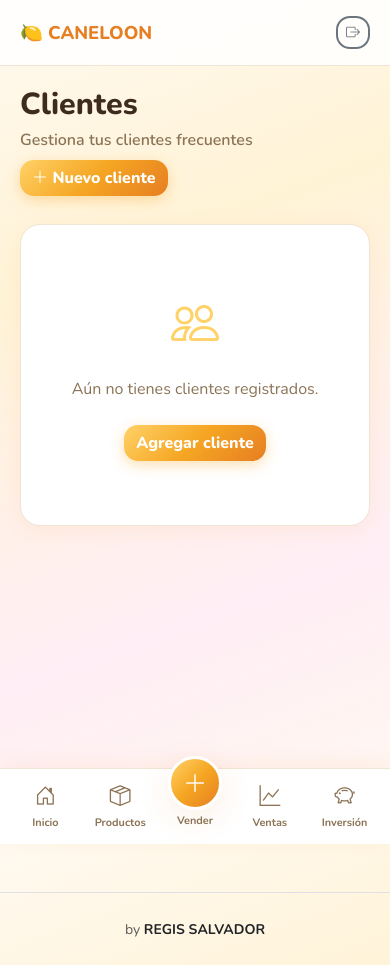
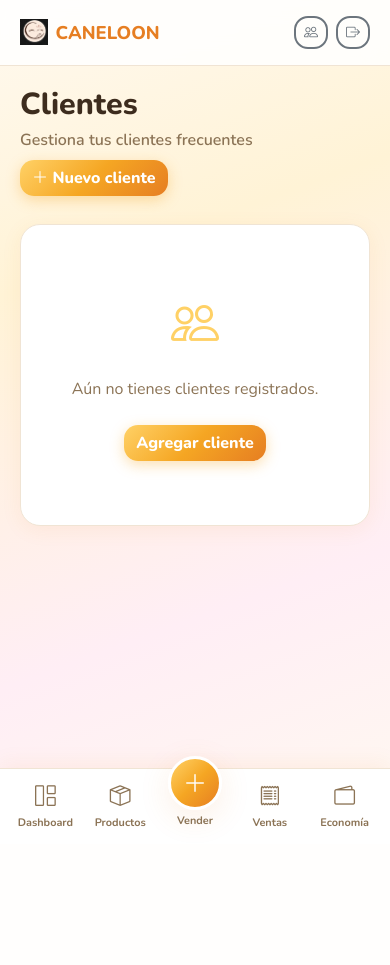
Before and after one commit to Ing-Regis-Jr/Caneloon, a Flask app: page /clientes/ in a window 390 px wide. After the commit the page ends 826 px from the top, so only its background shows below. Run offline with Flask 3, Linux system fonts and the light colour scheme; a user stored in the database is signed in.

Commit message:
Unificacion version celular y pc, correciones visuales(logo, iconos, side var)

```diff
--- a/app/config.py
+++ b/app/config.py
@@ -6,7 +6,7 @@ MONEDA_SIMBOLO = "Bs."
 
 
 class Config:
-    SECRET_KEY = os.environ.get("SECRET_KEY", "dulce-limon-dev-key-change-in-production")
+    SECRET_KEY = os.environ.get("SECRET_KEY", "caneloon-dev-key-change-in-production")
     SQLALCHEMY_DATABASE_URI = f"sqlite:///{os.path.join(BASE_DIR, 'database.db')}"
     SQLALCHEMY_TRACK_MODIFICATIONS = False
     STOCK_BAJO_UMBRAL = STOCK_BAJO_UMBRAL
--- a/app/static/css/style.css
+++ b/app/static/css/style.css
@@ -20,9 +20,25 @@
   --radius-sm: 14px;
   --shadow: 0 4px 20px rgba(230, 126, 34, 0.08);
   --shadow-lg: 0 8px 32px rgba(230, 126, 34, 0.12);
-    --gradient-primary: linear-gradient(135deg, #ffd166 0%, #f5a623 50%, #e67e22 100%);
-    --gradient-sidebar: linear-gradient(180deg, #fff9f0 0%, #fff3d6 40%, #ffe8b8 100%);
-    --gradient-page: linear-gradient(160deg, #fff9f0 0%, #fff3d6 30%, #ffeef5 70%, #fff9f0 100%);
+  --gradient-primary: linear-gradient(
+    135deg,
+    #ffd166 0%,
+    #f5a623 50%,
+    #e67e22 100%
+  );
+  --gradient-sidebar: linear-gradient(
+    180deg,
+    #fff9f0 0%,
+    #fff3d6 40%,
+    #ffe8b8 100%
+  );
+  --gradient-page: linear-gradient(
+    160deg,
+    #fff9f0 0%,
+    #fff3d6 30%,
+    #ffeef5 70%,
+    #fff9f0 100%
+  );
 }
 
 * {
@@ -326,7 +342,11 @@ body {
   position: absolute;
   width: 300px;
   height: 300px;
-    background: radial-gradient(circle, rgba(255, 209, 102, 0.4) 0%, transparent 70%);
+  background: radial-gradient(
+    circle,
+    rgba(255, 209, 102, 0.4) 0%,
+    transparent 70%
+  );
   top: -80px;
   right: -80px;
   border-radius: 50%;
@@ -337,7 +357,11 @@ body {
   position: absolute;
   width: 250px;
   height: 250px;
-    background: radial-gradient(circle, rgba(255, 107, 157, 0.25) 0%, transparent 70%);
+  background: radial-gradient(
+    circle,
+    rgba(255, 107, 157, 0.25) 0%,
+    transparent 70%
+  );
   bottom: -60px;
   left: -60px;
   border-radius: 50%;
@@ -421,7 +445,9 @@ body {
   border: 1px solid var(--color-border);
   position: relative;
   overflow: hidden;
-    transition: transform 0.2s ease, box-shadow 0.2s ease;
+  transition:
+    transform 0.2s ease,
+    box-shadow 0.2s ease;
 }
 
 .stat-card:hover {
@@ -438,10 +464,16 @@ body {
   height: 4px;
 }
 
-.stat-card.ganancia::before { background: linear-gradient(90deg, #7ec8a3, #2ecc71); }
-.stat-card.inversion::before { background: linear-gradient(90deg, #5b9bd5, #3498db); }
+.stat-card.ganancia::before {
+  background: linear-gradient(90deg, #7ec8a3, #2ecc71);
+}
+.stat-card.inversion::before {
+  background: linear-gradient(90deg, #5b9bd5, #3498db);
+}
 .stat-card.stock-bajo::before,
-.stat-card.margen::before { background: linear-gradient(90deg, #ff6b9d, #e74c3c); }
+.stat-card.margen::before {
+  background: linear-gradient(90deg, #ff6b9d, #e74c3c);
+}
 
 .stat-card .stat-icon {
   font-size: 1.5rem;
@@ -449,10 +481,16 @@ body {
   opacity: 0.85;
 }
 
-.stat-card.ganancia .stat-icon { color: #2ecc71; }
-.stat-card.inversion .stat-icon { color: #3498db; }
+.stat-card.ganancia .stat-icon {
+  color: #2ecc71;
+}
+.stat-card.inversion .stat-icon {
+  color: #3498db;
+}
 .stat-card.stock-bajo .stat-icon,
-.stat-card.margen .stat-icon { color: #e74c3c; }
+.stat-card.margen .stat-icon {
+  color: #e74c3c;
+}
 
 .stat-card .stat-label {
   font-size: 0.82rem;
@@ -469,10 +507,16 @@ body {
   line-height: 1.2;
 }
 
-.stat-card.inversion .stat-value { color: #2980b9; }
-.stat-card.ganancia .stat-value { color: #27ae60; }
+.stat-card.inversion .stat-value {
+  color: #2980b9;
+}
+.stat-card.ganancia .stat-value {
+  color: #27ae60;
+}
 .stat-card.stock-bajo .stat-value,
-.stat-card.margen .stat-value { color: #c0392b; }
+.stat-card.margen .stat-value {
+  color: #c0392b;
+}
 
 /* Cards & sections */
 .section-card {
@@ -602,7 +646,11 @@ body {
 }
 
 .cliente-tag {
-    background: linear-gradient(135deg, rgba(255, 107, 157, 0.15), rgba(255, 179, 198, 0.2));
+  background: linear-gradient(
+    135deg,
+    rgba(255, 107, 157, 0.15),
+    rgba(255, 179, 198, 0.2)
+  );
   color: #c0392b;
   padding: 0.2rem 0.65rem;
   border-radius: 20px;
@@ -683,7 +731,8 @@ body {
 }
 
 /* Forms */
-.form-control, .form-select {
+.form-control,
+.form-select {
   border-radius: var(--radius-sm);
   border: 2px solid var(--color-border);
   padding: 0.7rem 1rem;
@@ -692,7 +741,8 @@ body {
   transition: all 0.2s ease;
 }
 
-.form-control:focus, .form-select:focus {
+.form-control:focus,
+.form-select:focus {
   border-color: var(--color-primary);
   box-shadow: 0 0 0 0.25rem rgba(245, 166, 35, 0.2);
   background: white;
@@ -929,7 +979,9 @@ body {
   text-decoration: none;
   font-weight: 800;
   box-shadow: var(--shadow);
-    transition: transform 0.2s ease, box-shadow 0.2s ease;
+  transition:
+    transform 0.2s ease,
+    box-shadow 0.2s ease;
   white-space: nowrap;
 }
 
@@ -1695,8 +1747,31 @@ body {
   .quantity-input {
     width: 150px;
   }
-
   .sale-submit {
     width: 100%;
   }
 }
+
+/* Logo en login y encabezado móvil */
+.login-logo {
+  display: block;
+  width: clamp(48px, 16vw, 72px);
+  height: auto;
+  max-width: 100%;
+  margin: 0 auto 0.5rem;
+}
+
+.mobile-brand {
+  display: flex;
+  align-items: center;
+  gap: 0.5rem;
+  min-width: 0;
+}
+
+.mobile-brand-logo {
+  height: 26px;
+  width: auto;
+  max-width: 90px;
+  object-fit: contain;
+  flex-shrink: 0;
+}
--- a/app/templates/base.html
+++ b/app/templates/base.html
@@ -1,5 +1,6 @@
 <!DOCTYPE html>
 <html lang="es">
+
 <head>
     <meta charset="UTF-8">
     <meta name="viewport" content="width=device-width, initial-scale=1.0">
@@ -9,16 +10,13 @@
     <link href="https://fonts.googleapis.com/css2?family=Nunito:wght@400;600;700;800&display=swap" rel="stylesheet">
     <link href="{{ url_for('static', filename='css/style.css') }}" rel="stylesheet">
 </head>
+
 <body>
     {% if usuario_actual and usuario_actual.is_authenticated %}
     <div class="app-layout">
         <aside class="sidebar d-none d-lg-flex">
             <div class="sidebar-brand">
-        <img
-            src="{{ url_for('static', filename='img/logo.png') }}"
-            alt="Logo de Caneloon"
-            class="brand-logo"
-        >
+                <img src="{{ url_for('static', filename='img/logo.png') }}" alt="Logo de Caneloon" class="brand-logo">
                 <div class="brand-name">
                     <span class="brand-title">CANELOON</span>
                     <span class="brand-subtitle">Gestión del negocio</span>
@@ -46,6 +44,12 @@
                         <span>Registrar venta</span>
                     </a>
 
+                    <a href="{{ url_for('ventas.index') }}"
+                        class="nav-link-app {% if request.blueprint == 'ventas' and request.endpoint != 'ventas.registrar' %}active{% endif %}">
+                        <i class="bi bi-receipt"></i>
+                        <span>Ventas</span>
+
+                    </a>
                     <a href="{{ url_for('clientes.index') }}"
                         class="nav-link-app {% if request.blueprint == 'clientes' %}active{% endif %}">
                         <i class="bi bi-people"></i>
@@ -68,8 +72,7 @@
                 <div class="sidebar-section sidebar-system">
                     <span class="sidebar-section-title">SISTEMA</span>
 
-            <a href="{{ url_for('auth.logout') }}"
-               class="nav-link-app logout-link">
+                    <a href="{{ url_for('auth.logout') }}" class="nav-link-app logout-link">
                         <i class="bi bi-box-arrow-right"></i>
                         <span>Cerrar sesión</span>
                     </a>
@@ -85,12 +88,20 @@
 
         <main class="main-content">
             <header class="mobile-header d-lg-none">
+
                 <div class="mobile-brand">
-                    <span>🍋</span> {{ app_name }}
+                    <img src="{{ url_for('static', filename='img/logo.png') }}" alt="Logo de Caneloon"
+                        class="mobile-brand-logo">
+                    <span>{{ app_name }}</span>
                 </div>
+                <div class="d-flex gap-2">
+                    <a href="{{ url_for('clientes.index') }}" class="btn btn-sm btn-outline-secondary">
+                        <i class="bi bi-people"></i>
+                    </a>
                     <a href="{{ url_for('auth.logout') }}" class="btn btn-sm btn-outline-secondary">
                         <i class="bi bi-box-arrow-right"></i>
                     </a>
+                </div>
             </header>
 
             <div class="content-area">
@@ -110,25 +121,30 @@
         </main>
 
         <nav class="bottom-nav d-lg-none">
-            <a href="{{ url_for('dashboard.index') }}" class="bottom-nav-item {% if request.endpoint == 'dashboard.index' %}active{% endif %}">
-                <i class="bi bi-house-door"></i>
-                <span>Inicio</span>
+            <a href="{{ url_for('dashboard.index') }}"
+                class="bottom-nav-item {% if request.endpoint == 'dashboard.index' %}active{% endif %}">
+                <i class="bi bi-grid-1x2"></i>
+                <span>Dashboard</span>
             </a>
-            <a href="{{ url_for('productos.index') }}" class="bottom-nav-item {% if request.blueprint == 'productos' %}active{% endif %}">
+            <a href="{{ url_for('productos.index') }}"
+                class="bottom-nav-item {% if request.blueprint == 'productos' %}active{% endif %}">
                 <i class="bi bi-box-seam"></i>
                 <span>Productos</span>
             </a>
-            <a href="{{ url_for('ventas.registrar') }}" class="bottom-nav-item bottom-nav-fab {% if request.endpoint == 'ventas.registrar' %}active{% endif %}">
+            <a href="{{ url_for('ventas.registrar') }}"
+                class="bottom-nav-item bottom-nav-fab {% if request.endpoint == 'ventas.registrar' %}active{% endif %}">
                 <i class="bi bi-plus-lg"></i>
                 <span>Vender</span>
             </a>
-            <a href="{{ url_for('ventas.index') }}" class="bottom-nav-item {% if request.blueprint == 'ventas' and request.endpoint != 'ventas.registrar' %}active{% endif %}">
-                <i class="bi bi-graph-up"></i>
+            <a href="{{ url_for('ventas.index') }}"
+                class="bottom-nav-item {% if request.blueprint == 'ventas' and request.endpoint != 'ventas.registrar' %}active{% endif %}">
+                <i class="bi bi-receipt"></i>
                 <span>Ventas</span>
             </a>
-            <a href="{{ url_for('inversion.index') }}" class="bottom-nav-item {% if request.blueprint == 'inversion' %}active{% endif %}">
-                <i class="bi bi-piggy-bank"></i>
-                <span>Inversión</span>
+            <a href="{{ url_for('inversion.index') }}"
+                class="bottom-nav-item {% if request.blueprint == 'inversion' %}active{% endif %}">
+                <i class="bi bi-wallet2"></i>
+                <span>Economía</span>
             </a>
         </nav>
     </div>
@@ -138,14 +154,6 @@
 
     <script src="https://cdn.jsdelivr.net/npm/bootstrap@5.3.3/dist/js/bootstrap.bundle.min.js"></script>
     {% block scripts %}{% endblock %}
+</body>
 
-   <footer class="mt-5 py-4 border-top">
-    <div class="container text-center">
-        <span class="text-muted small">
-            by
-            <strong class="text-dark">REGIS SALVADOR</strong>
-        </span>
-    </div>
-</footer>
-</body>
 </html>
```
Also changed, not shown: app/templates/login.html (+9 -10 lines). Lines whose indentation alone changed are shown as unchanged.
